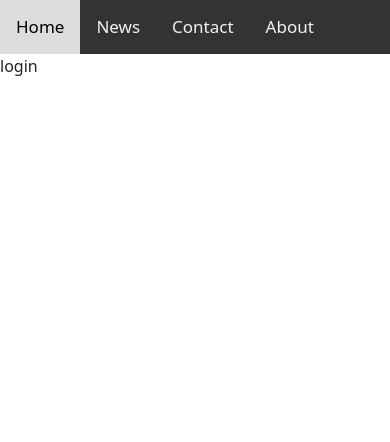
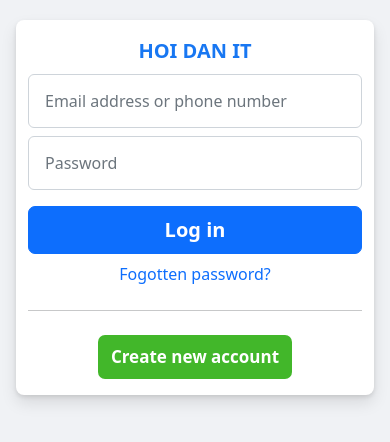
Before and after one commit to AndrewNguyen-05/jwt-frontend-react, a React (Create React App) app: page /login in a window 390 px wide. Shown: the top 442 px of the page. Built offline with nearby package versions, Linux system fonts and the light colour scheme.

Commit message:
Responsive form login

```diff
--- a/src/App.js
+++ b/src/App.js
@@ -7,7 +7,7 @@
   return (
     <Router>
       <div className="app-container">
-        <Nav />
+        {/* <Nav /> */}
         <Switch>
           <Route path="/news">news</Route>
           <Route path="/about">about</Route>
--- a/src/components/Login/Login.js
+++ b/src/components/Login/Login.js
@@ -1,7 +1,49 @@
 import React from "react";
+import "./Login.scss";
 
 const Login = (props) => {
-  return <div className="login-container">login</div>;
+  return (
+    <div className="login-container">
+      <div className="container">
+        <div className="row px-3 px-sm-0">
+          <div className="content-left col-12 d-none col-sm-7 d-sm-block">
+            <div className="brand">Hoi Dan IT</div>
+            <div className="details">
+              Hoi Dan IT helps you connect and share with the people in your
+              life.
+            </div>
+          </div>
+          <div className="content-right col-sm-5 col-12 d-flex flex-column py-3 gap-2">
+            <div className="d-sm-none brand">Hoi dan IT</div>
+            <input
+              type="text"
+              className="input form-control"
+              placeholder="Email address or phone number"
+            />
+            <input
+              type="password"
+              className="input form-control"
+              placeholder="Password"
+            />
+            <button className="login btn btn-primary mt-2 fs-5 py-2 fw-bold">
+              Log in
+            </button>
+            <span className="text-center">
+              <a className="forgot-password" href="#">
+                Fogotten password?
+              </a>
+            </span>
+            <hr />
+            <div className="text-center">
+              <button className="create btn py-2 fw-bold">
+                Create new account
+              </button>
+            </div>
+          </div>
+        </div>
+      </div>
+    </div>
+  );
 };
 
 export default Login;
--- a/src/components/Login/Login.scss
+++ b/src/components/Login/Login.scss
@@ -0,0 +1,72 @@
+.red {
+  border: 1px solid red;
+}
+
+.green {
+  border: 1px solid green;
+}
+
+.yellow {
+  border: 1px solid yellow;
+}
+
+.login-container {
+  background-color: #f0f2f5;
+  min-height: 100vh;
+  padding-top: 20px;
+
+  .content-left {
+    margin-top: 50px;
+
+    .brand {
+      text-transform: uppercase;
+      font-size: 30px;
+      font-weight: bold;
+      color: #1877f2;
+    }
+
+    .details {
+      font-size: 20px;
+      padding-right: 40px;
+    }
+  }
+
+  .content-right {
+    border-radius: 8px;
+    background-color: #fff;
+    box-shadow: 0 2px 4px rgba(0, 0, 0, 0.1), 0 8px 16px rgba(0, 0, 0, 0.1);
+    box-sizing: border-box;
+    max-width: 400px;
+
+    .brand {
+      text-transform: uppercase;
+      font-size: 20px;
+      font-weight: bold;
+      color: #1877f2;
+      text-align: center;
+    }
+
+    .forgot-password {
+      text-decoration: none;
+
+      &:hover {
+        text-decoration: underline;
+      }
+    }
+
+    .input {
+      padding: 14px 16px;
+      border-radius: 6px;
+    }
+    .login {
+      font-size: 20px;
+      border-radius: 7px;
+    }
+    .create {
+      font-size: 17px;
+      background-color: #42b72a;
+      color: white;
+      border-radius: 7px;
+    }
+  }
+}
```
